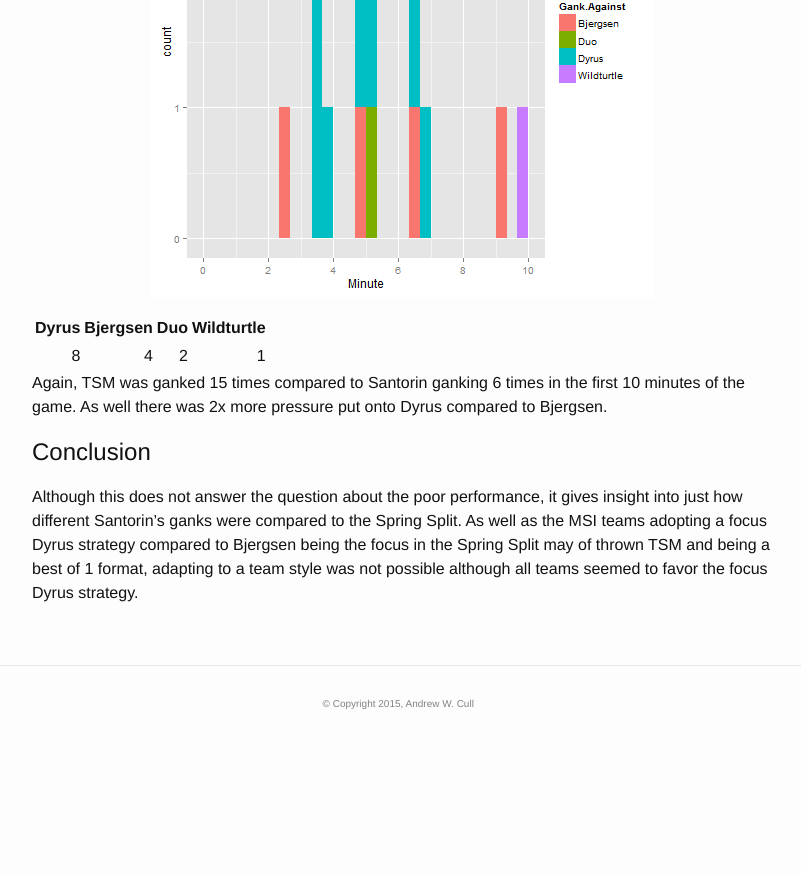
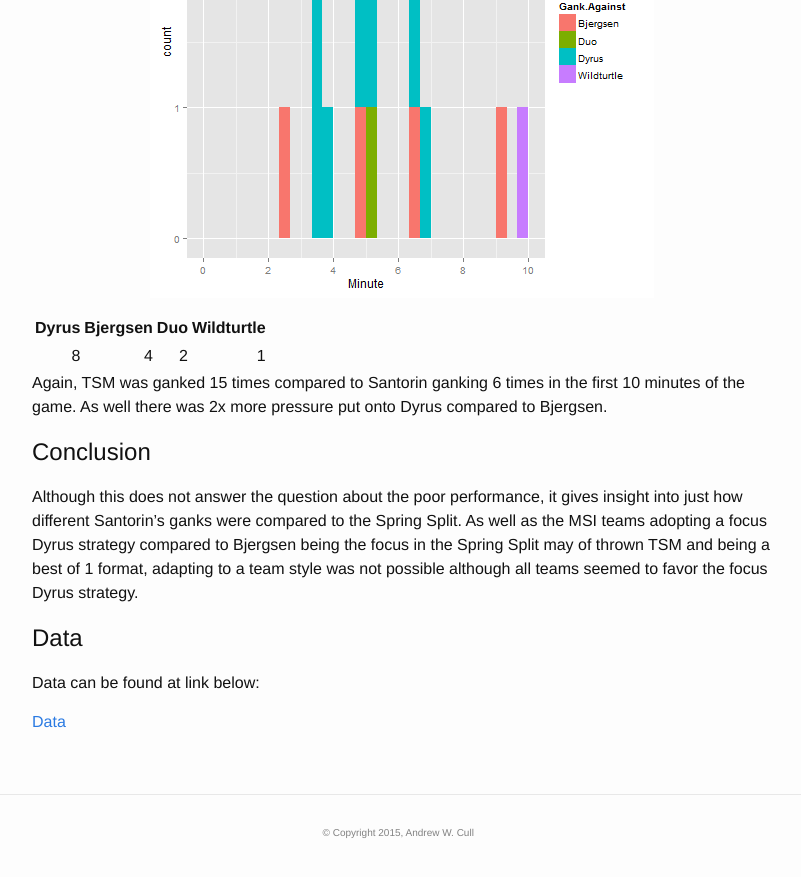
Before and after one commit to awcull/awcull.github.io, a Jekyll site: the page built from _posts/2015-05-11-TSM-MSI-Ganks.md, in a window 1280 px wide and 900 px high, scrolled down 3288 px. Shown: the top 877 px of the window, without its empty margins (238-1039 px from the left). Built offline with Jekyll 4.4.1, drawn with Linux system fonts in a browser that asks for light colours; before the commit the page ends 4059 px from its top, so only the background shows below that.

Commit message:
Added data link

```diff
--- a/_posts/2015-05-11-TSM-MSI-Ganks.md
+++ b/_posts/2015-05-11-TSM-MSI-Ganks.md
@@ -79,3 +79,10 @@
 #Conclusion
 
 Although this does not answer the question about the poor performance, it gives insight into just how different Santorin's ganks were compared to the Spring Split.  As well as the MSI teams adopting a focus Dyrus strategy compared to Bjergsen being the focus in the Spring Split may of thrown TSM and being a best of 1 format, adapting to a team style was not possible although all teams seemed to favor the focus Dyrus strategy.
+
+
+#Data
+
+Data can be found at link below:
+
+[Data](https://docs.google.com/spreadsheets/d/1Wwqp-V6qtK9SHhHiAS-gNLwUQja3TuQTbasoLltSXlE/edit?usp=sharing)
```
